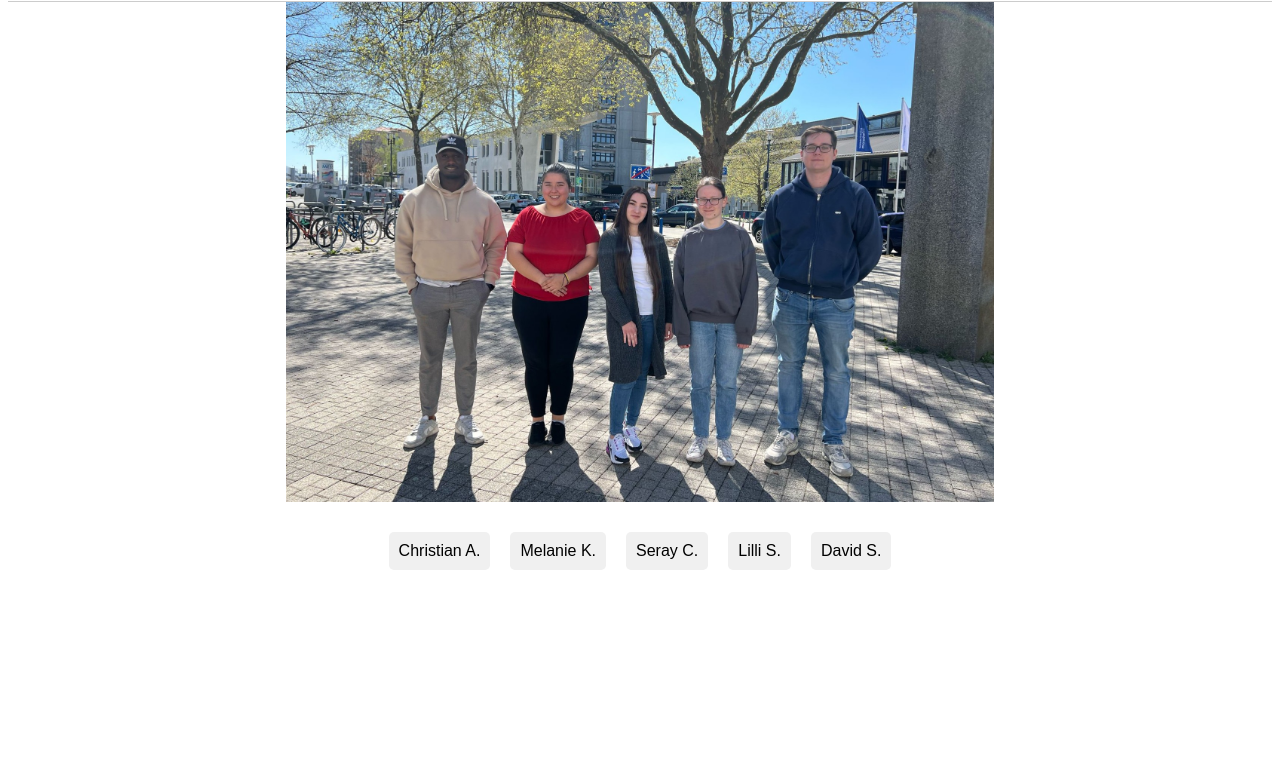
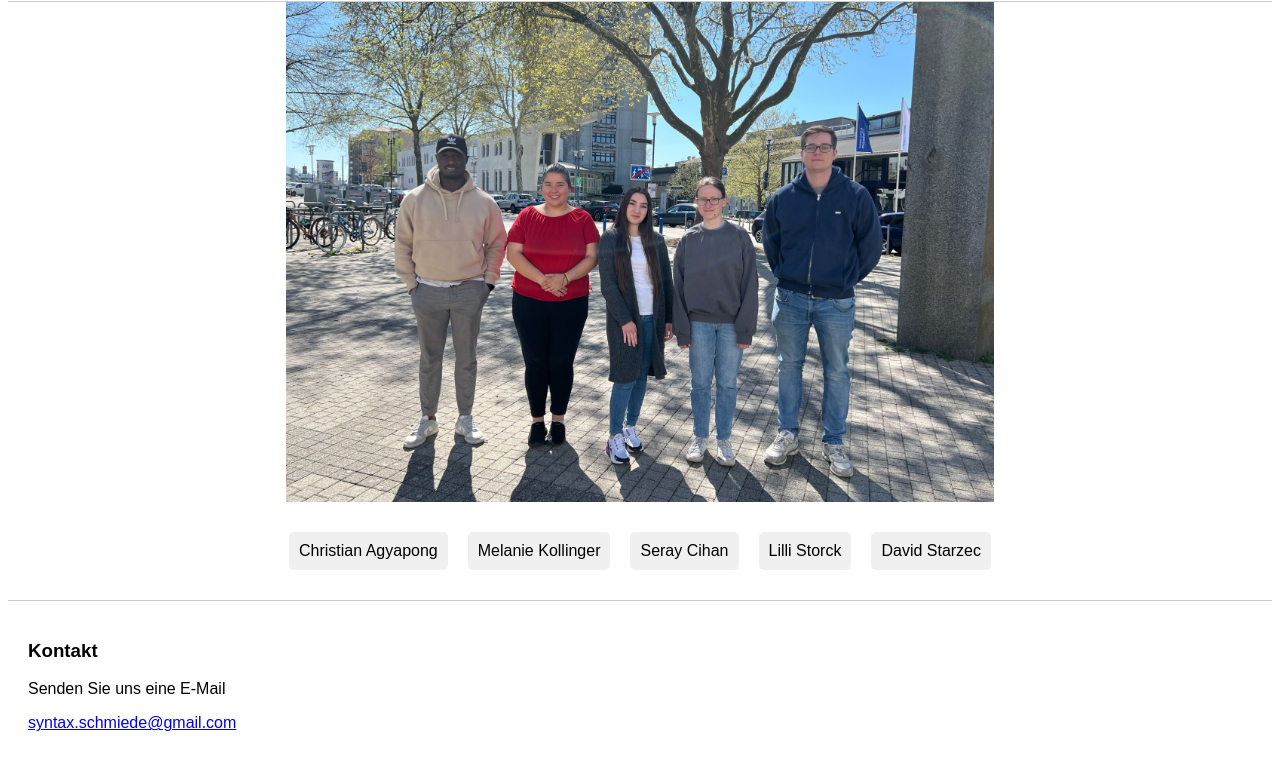
Before and after one commit to daveee2121/Homepage, a plain HTML site: page index.html in a window 1280 px wide. Shown: the part 197-966 px from the top of the page. Before the commit the page ends 805 px from the top, so only its background shows below. Drawn offline with Linux system fonts and the light colour scheme.

Commit message:
Nachnamen und Kontakt hinzugefügt

```diff
--- a/index.html
+++ b/index.html
@@ -6,6 +6,7 @@
   <meta name="viewport" content="width=device-width, initial-scale=1.0">
   <title>SyntaxSchmiede</title>
   <link rel="stylesheet" href="style.css">
+
 </head>
 
 <body>
@@ -16,12 +17,18 @@
   <main>
     <img class="gruppenbild" src="Gruppenfoto.jpg" alt="SyntaxSchmiede">
     <div class="team">
-      <div class="team-member">Christian A.</div>
-      <div class="team-member">Melanie K.</div>
-      <div class="team-member">Seray C.</div>
-      <div class="team-member">Lilli S.</div>
-      <div class="team-member">David S.</div>
+      <div class="team-member">Christian Agyapong</div>
+      <div class="team-member">Melanie Kollinger</div>
+      <div class="team-member">Seray Cihan</div>
+      <div class="team-member">Lilli Storck</div>
+      <div class="team-member">David Starzec</div>
     </div>
+
+    <footer>
+        <h3>Kontakt</h3>
+        <p>Senden Sie uns eine E-Mail</p>
+        <p><a href="mailto:syntax.schiede@gmail.com">syntax.schmiede@gmail.com</a></p>
+    </footer>
   </main>
 
 </body>
--- a/style.css
+++ b/style.css
@@ -34,3 +34,9 @@ header {
   border-radius: 5px;
 
 }
+
+footer{
+  display: block;
+  border-top: 1px solid #ccc;
+  padding: 20px;
+}
```
Also changed, not shown: homepage.js (added).
